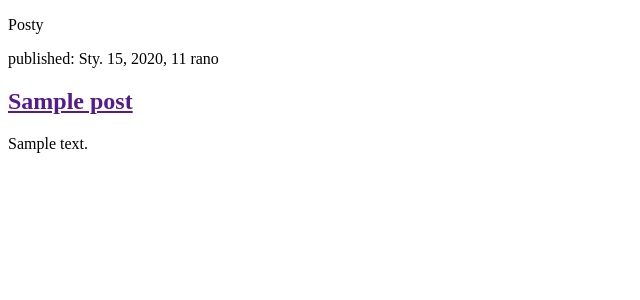
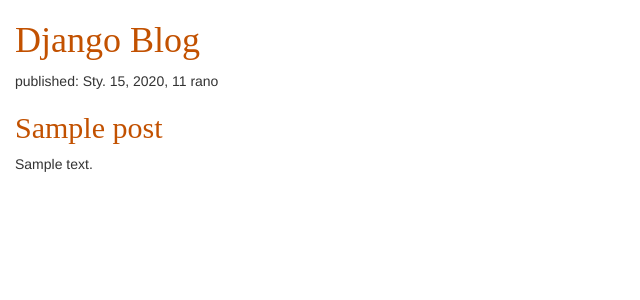
Before and after one commit to black999/my-first-blog, a Django app: template blog/templates/blog/post_list.html in a window 1280 px wide. Shown: the top 300 px of the page, without its empty margins (0-640 px from the left). Run offline with Django 3.2, Linux system fonts and the light colour scheme; the template is opened without the code that fills it: values that come from a table or form of the project are taken from there, others are empty; tables that the repository leaves empty hold one stand-in row (values such as "Sample post"); some libraries are stand-ins or nearby versions.

Commit message:
dodanie bootstrapa

```diff
--- /dev/null
+++ b/blog/static/blog/css/blog.css
@@ -0,0 +1,8 @@
+h1 a, h2 a {
+	color: #C25100;
+	font-family: 'Lobster';
+}
+
+body {
+	padding-left: 15px;
+}
--- a/blog/templates/blog/post_list.html
+++ b/blog/templates/blog/post_list.html
@@ -1,14 +1,23 @@
+
+{% load static %}
 <!DOCTYPE html>
 <html>
 <head>
 	<title>Posty</title>
+	<link rel="stylesheet" href="//maxcdn.bootstrapcdn.com/bootstrap/3.2.0/css/bootstrap.min.css">
+	<link rel="stylesheet" href="//maxcdn.bootstrapcdn.com/bootstrap/3.2.0/css/bootstrap-theme.min.css">
+	<link rel="stylesheet" type="text/css" href="{% static 'blog/css/blog.css' %}">
 </head>
 <body>
-	<p>Posty</p>
+	<div>
+		<h1><a href="">Django Blog</a></h1>
+	</div>
 	{% for post in posts %}
-		<p>published: {{ post.published_date }}</p>
-		<h2><a href="">{{ post.title }}</a></h2>
-		<p>{{ post.text|linebreaksbr }}</p>
+		<div>
+			<p>published: {{ post.published_date }}</p>
+			<h2><a href="">{{ post.title }}</a></h2>
+			<p>{{ post.text|linebreaksbr }}</p>
+		</div>
 	{% endfor %}
 </body>
 </html>
```
